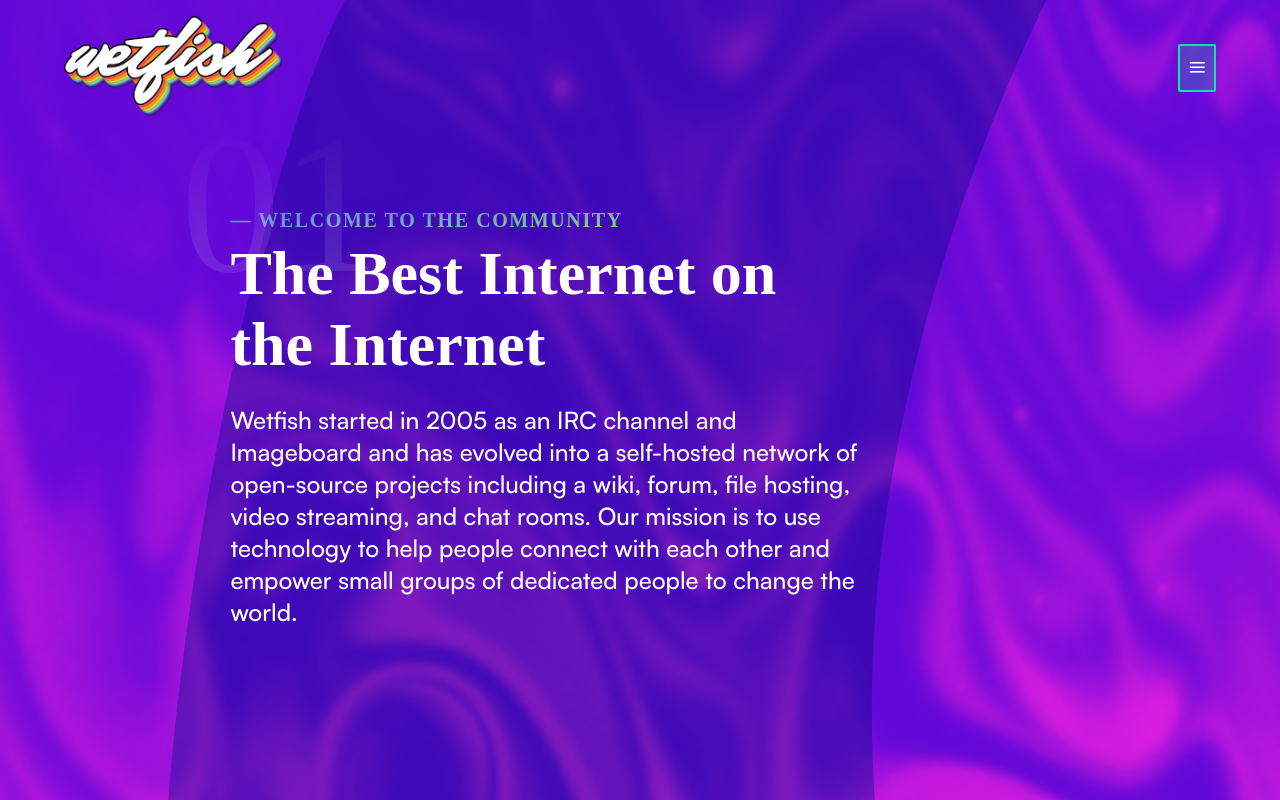
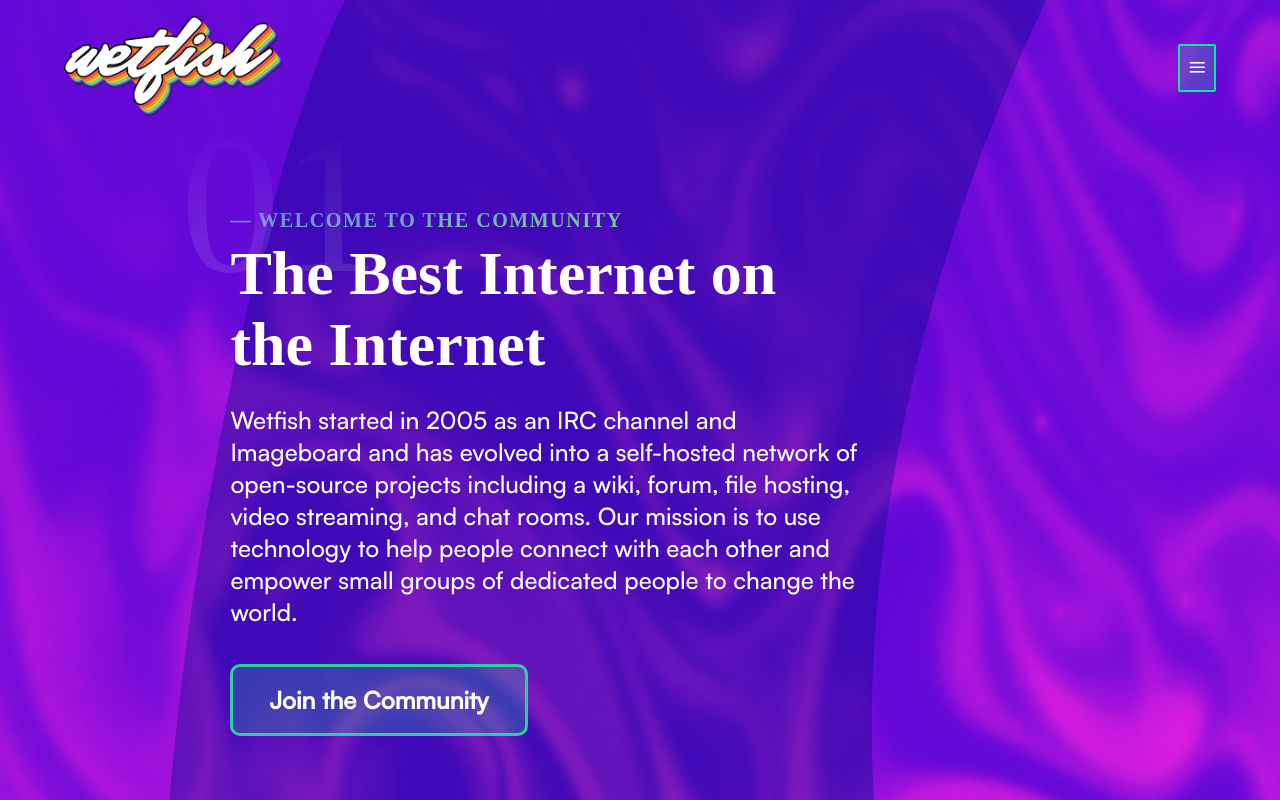
Before and after one commit to wetfish/wetfish.net, a SvelteKit app in the folder ui/: page /community in a window 1280 px wide. Shown: the top 800 px of the page. Built offline with nearby package versions, Linux system fonts and the light colour scheme; a web font is replaced by a local one.

Commit message:
Tweaked menu styles and links

```diff
--- a/ui/src/lib/components/Menu.svelte
+++ b/ui/src/lib/components/Menu.svelte
@@ -40,6 +40,10 @@
                 animation: trippy 2s linear infinite;
             }
         }
+    }
+
+    li {
+        margin: 0;
     }
 
     .button-wrap {
--- a/ui/src/lib/css/global.scss
+++ b/ui/src/lib/css/global.scss
@@ -86,6 +86,10 @@
 
 .buttons {
     margin: 1em 0;
+
+    .button {
+        margin-right: 1em;
+    }
 }
 
 .button {
--- a/ui/src/routes/community/+page.svelte
+++ b/ui/src/routes/community/+page.svelte
@@ -52,7 +52,11 @@
         }
 
         &.one {
-            margin-top: 8em;
+            margin-top: 7em;
+
+            .button {
+                margin-top: 0.5em;
+            }
         }
 
         &.two {
@@ -76,7 +80,7 @@
     @media screen and (min-width: 400px) {
         .content {
             &.one {
-                margin-top: 9em;
+                margin-top: 7em;
             }
 
             &.two {
@@ -275,6 +279,8 @@
                     Wetfish started in 2005 as an IRC channel and Imageboard and has evolved into a self-hosted network of open-source projects including a wiki, forum, file hosting, video streaming, and chat rooms.
                     Our mission is to use technology to help people connect with each other and empower small groups of dedicated people to change the world.
                 </p>
+
+                <a class="button full" href="https://wiki.wetfish.net/community">Join the Community</a>
             </div>
         </div>
 
--- a/ui/src/routes/wetfish.svelte
+++ b/ui/src/routes/wetfish.svelte
@@ -62,7 +62,7 @@
 
             <div class="buttons">
                 <a class="button" href="/community">Join the Community</a>
-                <a class="button full" href="mailto:business@wetfish.net">Hire Us</a>
+                <a class="button full" href="/business">Our Portfolio</a>
             </div>
         </div>
     </DisappearingContent>
```
